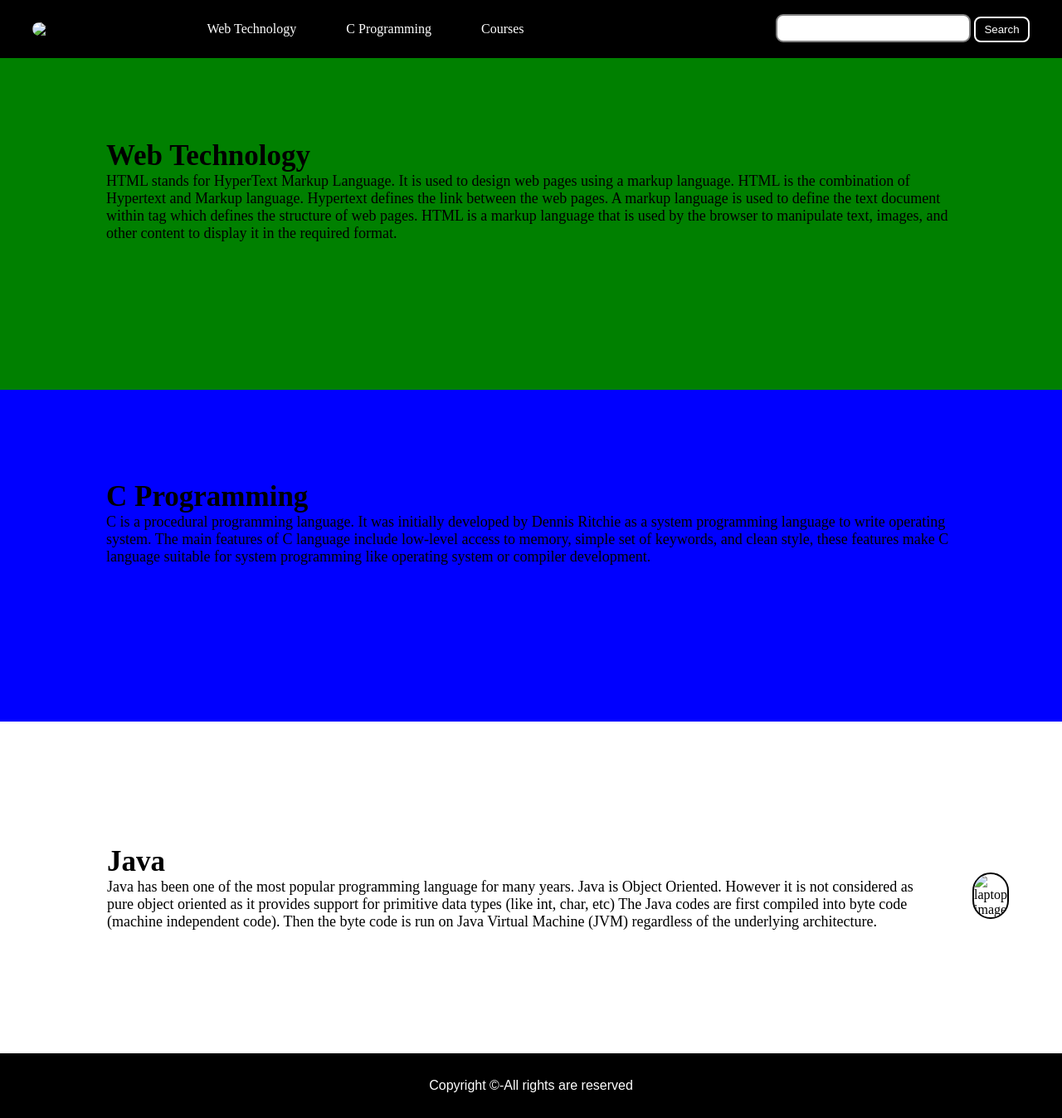
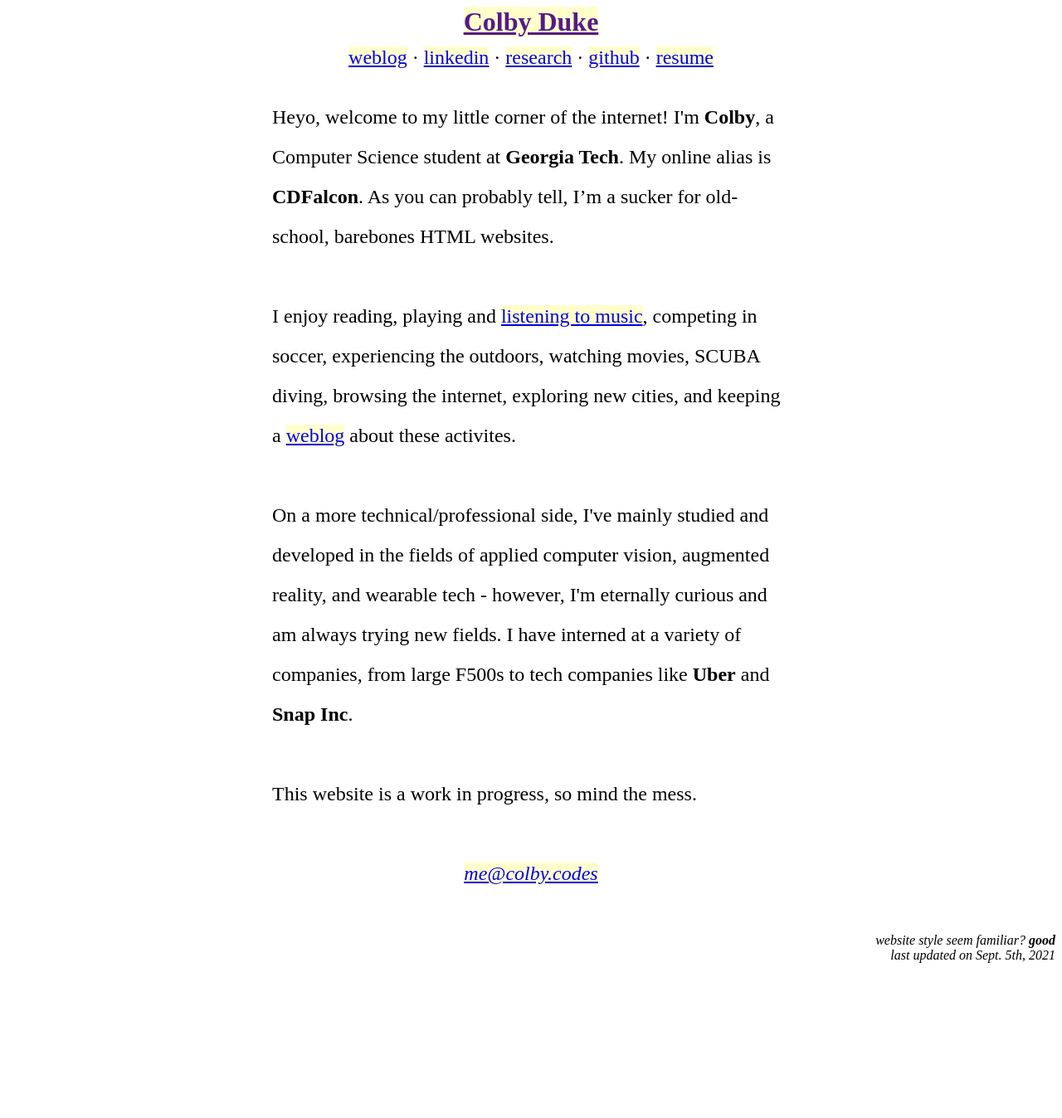
Before and after one commit to SCheekati/website, a plain HTML site: page index.html in a window 1280 px wide. Shown: the whole page at 83% size. After the commit the page ends 1169 px from the top, so only its background shows below. Drawn offline with Linux system fonts and the light colour scheme.

Commit message:
Update index.html

```diff
--- a/index.html
+++ b/index.html
@@ -1,272 +1,35 @@
+
 <!DOCTYPE html>
-
 <html>
-
 <head>
-	<title>Simple web Development Template</title>
-
-	<style>
-		* {
-			margin: 0;
-			padding: 0;
+    <title>Colby Duke</title>
+    <link href="stylesheet.css" rel="stylesheet" type="text/css" />
+    <style type="text/css">
+        h1.fronttitle { text-align: center; margin: auto; }
+        .byline { text-align: center }
+        p {
+            font-size: 1.5em;
+            line-height: 2em;
+            margin-top: 1em;
+            margin-bottom: 2em;
         }
-
-		.navbar {
-			display: flex;
-			align-items: center;
-			justify-content: center;
-			position: sticky;
-			top: 0;
-			cursor: pointer;
-		}
-
-		.background {
-			background: black;
-			background-blend-mode: darken;
-			background-size: cover;
-		}
-
-		.nav-list {
-			width: 70%;
-			display: flex;
-			align-items: center;
-		}
-
-		.logo {
-			display: flex;
-			justify-content: center;
-			align-items: center;
-		}
-
-		.logo img {
-			width: 180px;
-			border-radius: 50px;
-		}
-
-		.nav-list li {
-			list-style: none;
-			padding: 26px 30px;
-		}
-
-		.nav-list li a {
-			text-decoration: none;
-			color: white;
-		}
-
-		.nav-list li a:hover {
-			color: grey;
-		}
-
-		.rightnav {
-			width: 30%;
-			text-align: right;
-		}
-
-		#search {
-			padding: 5px;
-			font-size: 17px;
-			border: 2px solid grey;
-			border-radius: 9px;
-		}
-
-		.firstsection {
-			background-color: green;
-			height: 400px;
-		}
-
-		.secondsection {
-			background-color: blue;
-			height: 400px;
-		}
-
-		.box-main {
-			display: flex;
-			justify-content: center;
-			align-items: center;
-			color: black;
-			max-width: 80%;
-			margin: auto;
-			height: 80%;
-		}
-
-		.firsthalf {
-			width: 100%;
-			display: flex;
-			flex-direction: column;
-			justify-content: center;
-		}
-
-		.secondhalf {
-			width: 30%;
-		}
-
-		.secondhalf img {
-			width: 70%;
-			border: 4px solid white;
-			border-radius: 150px;
-			display: block;
-			margin: auto;
-		}
-
-		.text-big {
-			font-family: 'Piazzolla', serif;
-			font-weight: bold;
-			font-size: 35px;
-		}
-
-		.text-small {
-			font-size: 18px;
-		}
-
-		.btn {
-			padding: 8px 20px;
-			margin: 7px 0;
-			border: 2px solid white;
-			border-radius: 8px;
-			background: none;
-			color: white;
-			cursor: pointer;
-		}
-
-		.btn-sm {
-			padding: 6px 10px;
-			vertical-align: middle;
-		}
-
-		.section {
-			height: 400px;
-			display: flex;
-			align-items: center;
-			justify-content: center;
-			max-width: 90%;
-			margin: auto;
-		}
-
-		.section-Left {
-			flex-direction: row-reverse;
-		}
-
-		.paras {
-			padding: 0px 65px;
-		}
-
-		.thumbnail img {
-			width: 250px;
-			border: 2px solid black;
-			border-radius: 26px;
-			margin-top: 19px;
-		}
-
-		.center {
-			text-align: center;
-		}
-
-		.text-footer {
-			text-align: center;
-			padding: 30px 0;
-			font-family: 'Ubuntu', sans-serif;
-			display: flex;
-			justify-content: center;
-			color: white;
-		}
+        a:link, a:visited { background-color: #ffc}
+        .body { margin: auto; max-width: 39em; }
+        .frontlink { float: left; padding: 1em; margin-top: 0; margin-right: 1em;  }
     </style>
 </head>
+<body>
+    <h1 class="fronttitle"><a class="hilite" href="">Colby Duke</a></h1>
+    <p class="byline" style="margin: 0"><a href="/weblog">weblog</a> &middot; <a href="https://www.linkedin.com/in/colby-duke/">linkedin</a> &middot; <a href="https://scholar.google.com/citations?hl=en&user=D3-pDHgAAAAJ">research</a> &middot; <a href="https://github.com/cdfalcon">github</a> &middot; <a href="/Duke_Colby_Resume.pdf">resume</a></p>
 
-<body>
-	<nav class="navbar background">
-		<ul class="nav-list">
-			<div class="logo">
-				<img src= "logo.png">
-			</div>
-			<li><a href="#web">Web Technology</a></li>
-			<li><a href="#program">C Programming</a></li>
-			<li><a href="#course">Courses</a></li>
-		</ul>
-
-		<div class="rightNav">
-			<input type="text" name="search" id="search">
-			<button class="btn btn-sm">Search</button>
-		</div>
-	</nav>
-
-	<section class="firstsection">
-		<div class="box-main">
-			<div class="firstHalf">
-				<h1 class="text-big" id="web">Web Technology</h1>
-				<p class="text-small">
-					HTML stands for HyperText Markup Language.
-					It is used to design web pages using a markup
-					language. HTML is the combination of Hypertext
-					and Markup language. Hypertext defines the
-					link between the web pages. A markup language
-					is used to define the text document within tag
-					which defines the structure of web pages.
-					HTML is a markup language that is used by the
-					browser to manipulate text, images, and other
-					content to display it in the required format.
-				</p>
-
-
-			</div>
-		</div>
-	</section>
-
-	<section class="secondsection">
-		<div class="box-main">
-			<div class="firstHalf">
-				<h1 class="text-big" id="program">
-					C Programming
-				</h1>
-				<p class="text-small">
-					C is a procedural programming language. It
-					was initially developed by Dennis Ritchie
-					as a system programming language to write
-					operating system. The main features of C
-					language include low-level access to memory,
-					simple set of keywords, and clean style,
-					these features make C language suitable for
-					system programming like operating system or
-					compiler development.
-				</p>
-
-
-			</div>
-		</div>
-	</section>
-
-	<section class="section">
-		<div class="paras">
-			<h1 class="sectionTag text-big">Java</h1>
-
-			<p class="sectionSubTag text-small">
-				Java has been one of the most popular
-				programming language for many years.
-				Java is Object Oriented. However it is
-				not considered as pure object oriented
-				as it provides support for primitive
-				data types (like int, char, etc) The
-				Java codes are first compiled into byte
-				code (machine independent code). Then
-				the byte code is run on Java Virtual
-				Machine (JVM) regardless of the
-				underlying architecture.
-			</p>
-
-
+    <div class="body">
+        <p>Heyo, welcome to my little corner of the internet! I'm <strong>Colby</strong>, a Computer Science student at <strong>Georgia Tech</strong>. My online alias is <strong>CDFalcon</strong>. As you can probably tell, I’m a sucker for old-school, barebones HTML websites.<br><br>
+            I enjoy reading, playing and <a href="https://open.spotify.com/playlist/1UfJkMJdXj9ZjLPAlR96q4?si=pcFWIU-AQyCxDGl8NavbDw">listening to music</a>, competing in soccer, experiencing the outdoors, watching movies, SCUBA diving, browsing the internet, exploring new cities, and keeping a <a href="/weblog">weblog</a> about these activites.<br><br>
+            On a more technical/professional side, I've mainly studied and developed in the fields of applied computer vision, augmented reality, and wearable tech - however, I'm eternally curious and am always trying new fields. I have interned at a variety of companies, from large F500s to tech companies like <strong>Uber</strong> and <strong>Snap Inc</strong>.<br><br>
+            This website is a work in progress, so mind the mess.</p>
+        <address class="byline" style="margin: 0"><p><a href="mailto:me@colby.codes">me@colby.codes</a><br>
     </div>
 
-		<div class="thumbnail">
-			<img src= "img.png" alt="laptop image">
-		</div>
-	</section>
-
-	<footer class="background">
-		<p class="text-footer">
-			Copyright ©-All rights are reserved
-		</p>
-
-
-	</footer>
+    <address class="byline" style="text-align: right">website style seem familiar? <strong>good</strong><br>last updated on Sept. 5th, 2021</address>
 </body>
-
 </html>
```
Lines whose indentation alone changed are shown as unchanged.
